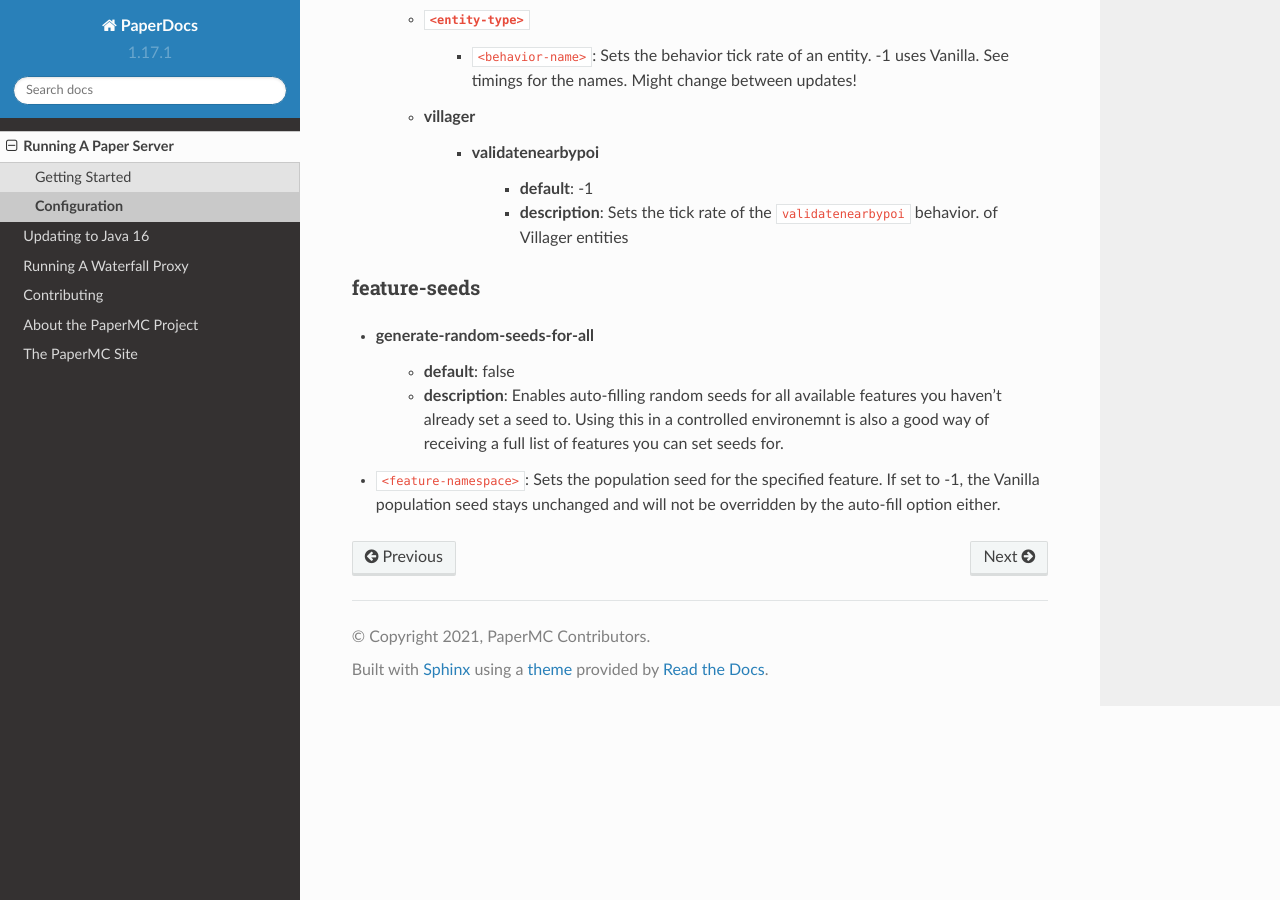
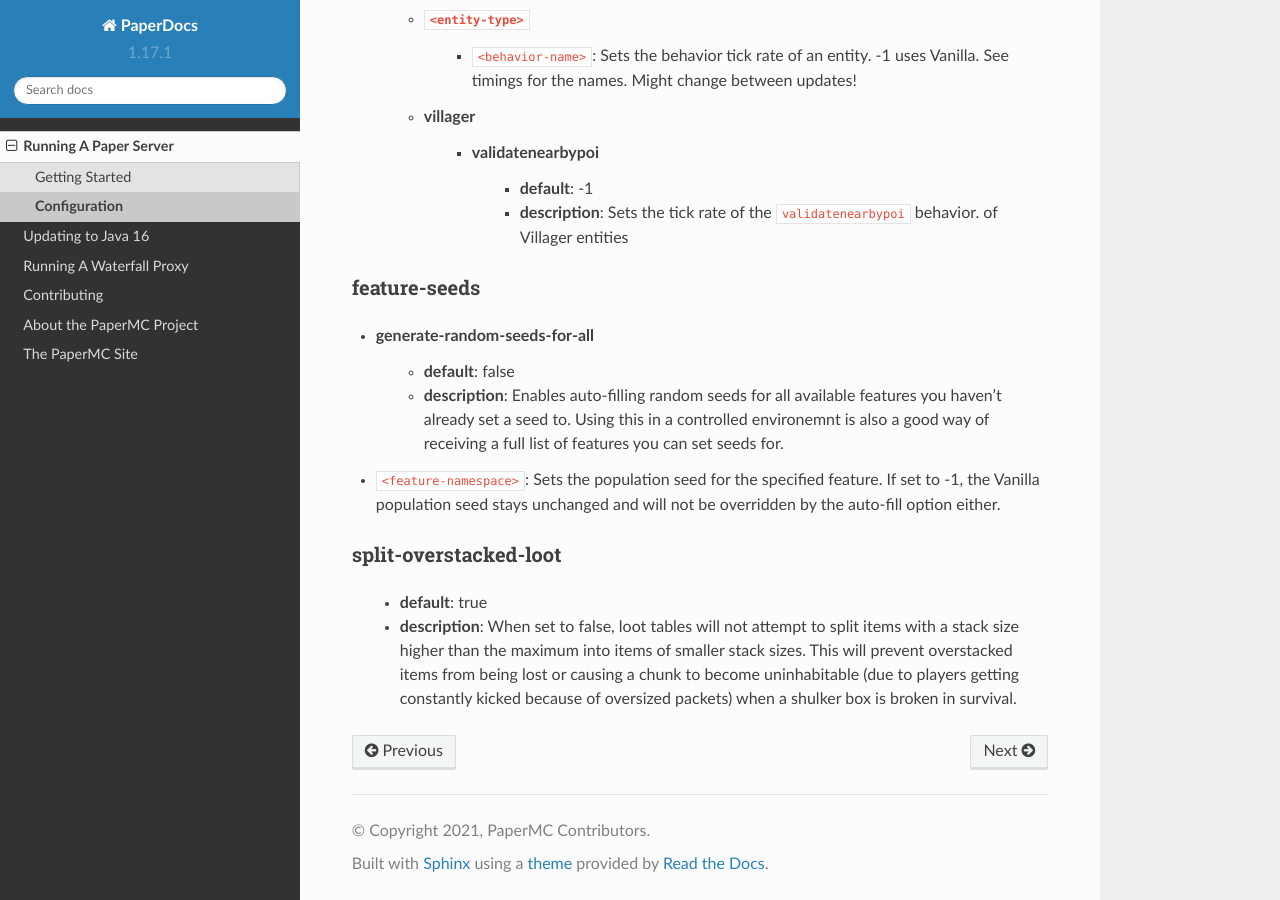
Before and after one commit to PaperMC/PaperDocs, a Sphinx documentation site: the page built from source/server/configuration.rst, in a window 1280 px wide and 900 px high, scrolled down 31041 px. Built offline with Sphinx 7.4.7 and the Read the Docs theme 2.0.0, drawn with Linux system fonts in a browser that asks for light colours.

Commit message:
Document split-overstacked-loot (#77)

```diff
--- a/source/server/configuration.rst
+++ b/source/server/configuration.rst
@@ -1322,3 +1322,12 @@
 * ``<feature-namespace>``: Sets the population seed for the specified feature.
   If set to -1, the Vanilla population seed stays unchanged and will not be
   overridden by the auto-fill option either.
+
+split-overstacked-loot
+~~~~~~~~~~~~~~~~~~~~~~
+   - **default**: true
+   - **description**: When set to false, loot tables will not attempt to split
+     items with a stack size higher than the maximum into items of smaller stack
+     sizes. This will prevent overstacked items from being lost or causing a chunk
+     to become uninhabitable (due to players getting constantly kicked because of
+     oversized packets) when a shulker box is broken in survival.
```
